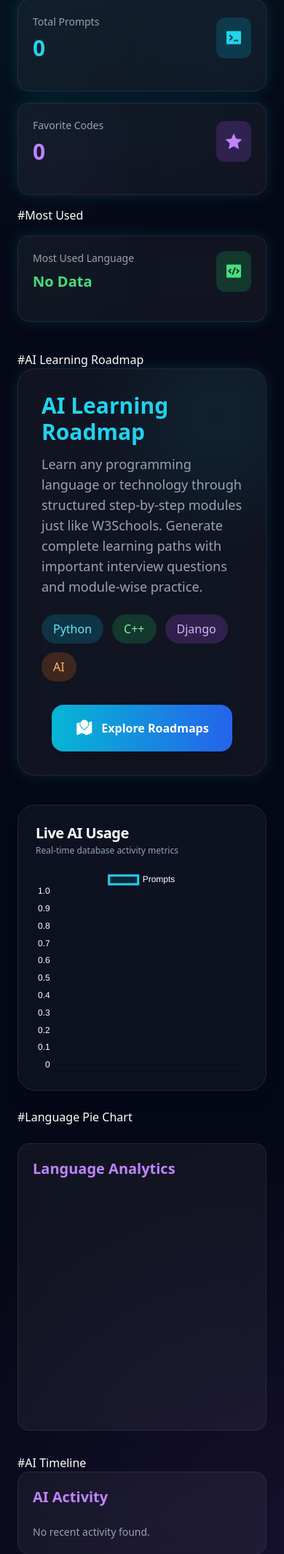
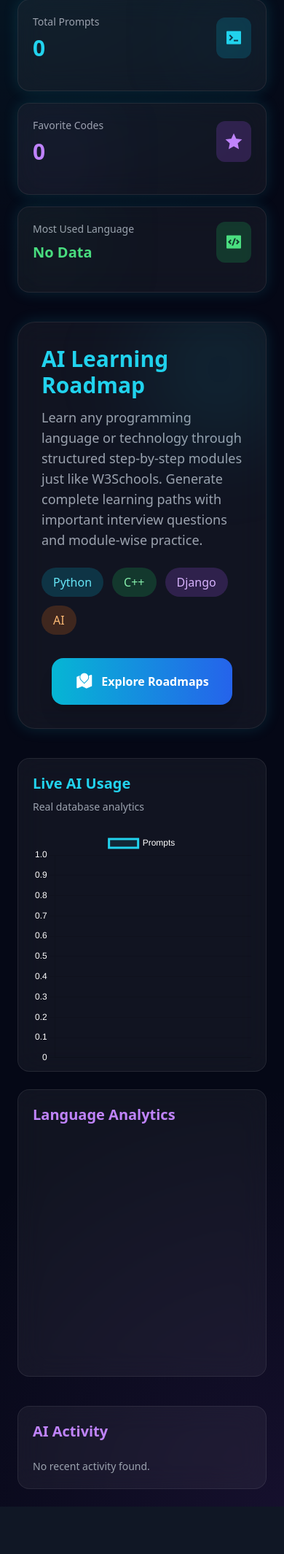
Before and after one commit to Mehedi-764/campuscoder-ai, a Django app: page /dashboard/ in a window 390 px wide. Shown: the part 220-2350 px from the top of the page at 73% size. After the commit the page ends 2285 px from the top, so only its background shows below. Run offline with Django 5.2, Linux system fonts and the light colour scheme; the visitor is signed in with stand-in values (Sample User, id 1); some libraries are stand-ins or nearby versions.

Commit message:
Update dashboard.html

```diff
--- a/templates/users/dashboard.html
+++ b/templates/users/dashboard.html
@@ -2,7 +2,7 @@
 
 {% block content %}
 
-
+<!-- Header -->
 <div class="flex flex-col lg:flex-row justify-between items-start lg:items-center mb-8 lg:mb-12 gap-6">
 
     <div>
@@ -25,7 +25,7 @@
 
 </div>
 
-
+<!-- Floating Statistics -->
 <div class="grid grid-cols-1 sm:grid-cols-2 lg:grid-cols-3 gap-4 sm:gap-6 lg:gap-8 mb-10 lg:mb-12">
 
     <!-- Total Prompts -->
@@ -84,7 +84,7 @@
 
     </div>
 
-    #Most Used
+    <!-- Most Used -->
     <div class="glass glow rounded-2xl lg:rounded-3xl p-5 sm:p-6 lg:p-8 relative overflow-hidden">
 
         <div class="absolute top-0 left-0
@@ -114,7 +114,7 @@
 
 </div>
 
-#AI Learning Roadmap
+<!-- AI Learning Roadmap -->
 
 <div class="glass glow rounded-3xl p-8 mb-10 relative overflow-hidden">
 
@@ -187,23 +187,31 @@
 
 </div>
 
+<!-- Charts Section -->
+<div class="grid grid-cols-1 lg:grid-cols-3 gap-6 lg:gap-8 mb-10 lg:mb-12">
 
+    <!-- Live Prompt Analytics -->
+    <div class="glass rounded-2xl lg:rounded-3xl p-5 sm:p-6 lg:p-8 lg:col-span-2 overflow-hidden h-[430px]">
 
-<div class="grid grid-cols-1 lg:grid-cols-3 gap-6 mb-8">
+        <div class="mb-6 lg:mb-8">
 
+            <h2 class="text-xl sm:text-2xl lg:text-3xl font-bold text-cyan-400">
+                Live AI Usage
+            </h2>
 
-    <div class="bg-[#0f1523]/80 backdrop-blur-xl border border-slate-800 rounded-3xl p-6 lg:col-span-2 shadow-xl flex flex-col justify-between">
-        <div class="mb-4">
-            <h2 class="text-xl font-bold text-white tracking-tight">Live AI Usage</h2>
-            <p class="text-slate-400 text-xs mt-0.5">Real-time database activity metrics</p>
+            <p class="text-gray-400 mt-2 text-sm sm:text-base">
+                Real database analytics
+            </p>
+
         </div>
 
-        <div class="w-full h-[280px] sm:h-[320px]">
-            <canvas id="usageChart"></canvas>
+        <div class="w-full h-[320px]">
+             <canvas id="usageChart"></canvas>
         </div>
+
     </div>
 
-    #Language Pie Chart
+    <!-- Language Pie Chart -->
     <div class="glass rounded-2xl lg:rounded-3xl p-5 sm:p-6 lg:p-8">
 
         <h2 class="text-xl sm:text-2xl lg:text-3xl font-bold text-purple-400 mb-6 lg:mb-8">
@@ -218,7 +226,7 @@
 
 </div>
 
-#AI Timeline
+<!-- AI Timeline -->
 <div class="glass rounded-2xl lg:rounded-3xl p-5 sm:p-6 lg:p-8">
 
     <h2 class="text-xl sm:text-2xl lg:text-3xl font-bold text-purple-400 mb-6 lg:mb-8">
@@ -259,7 +267,7 @@
 
 </div>
 
-
+<!-- Chart JS -->
 <script src="https://cdn.jsdelivr.net/npm/chart.js"></script>
 
 <script>
```
